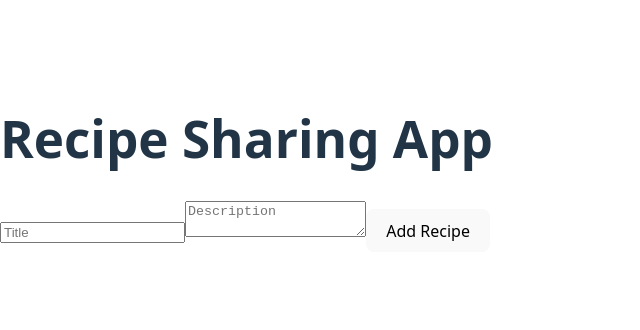
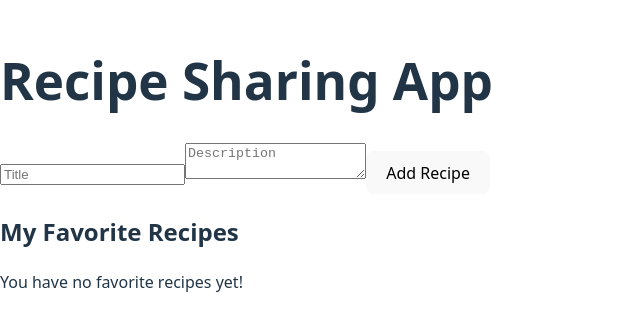
Before and after one commit to Oumaima-97/alx-fe-reactjs, a React (Vite) app in the folder recipe-sharing-app/: page /favorites in a window 1280 px wide. Shown: the part 236-566 px from the top of the page, without its empty margins (0-640 px from the left). Built offline with nearby package versions, Linux system fonts and the light colour scheme.

Commit message:
Implemented favorites and recommendations features

```diff
--- a/recipe-sharing-app/src/App.jsx
+++ b/recipe-sharing-app/src/App.jsx
@@ -1,45 +1,11 @@
-/*import { useState } from 'react'
-import reactLogo from './assets/react.svg'
-import viteLogo from '/vite.svg'
-import './App.css'
-
-function App() {
-  const [count, setCount] = useState(0)
-
-  return (
-    <>
-      <div>
-        <a href="https://vite.dev" target="_blank">
-          <img src={viteLogo} className="logo" alt="Vite logo" />
-        </a>
-        <a href="https://react.dev" target="_blank">
-          <img src={reactLogo} className="logo react" alt="React logo" />
-        </a>
-      </div>
-      <h1>Vite + React</h1>
-      <div className="card">
-        <button onClick={() => setCount((count) => count + 1)}>
-          count is {count}
-        </button>
-        <p>
-          Edit <code>src/App.jsx</code> and save to test HMR
-        </p>
-      </div>
-      <p className="read-the-docs">
-        Click on the Vite and React logos to learn more
-      </p>
-    </>
-  )
-}
-
-export default App*/
-
 // src/App.jsx
 import { BrowserRouter as Router, Route, Routes } from 'react-router-dom';
 import RecipeList from './components/RecipeList';
 import AddRecipeForm from './components/AddRecipeForm';
 import RecipeDetails from './components/RecipeDetails';
 import EditRecipeForm from './components/EditRecipeForm';
+import FavoritesList from './components/FavoritesList';
+import RecommendationsList from './components/RecommendationsList';
 
 function App() {
   return (
@@ -51,6 +17,8 @@ function App() {
           <Route path="/" element={<RecipeList />} />
           <Route path="/recipe/:recipeId" element={<RecipeDetails />} />
           <Route path="/edit/:recipeId" element={<EditRecipeForm />} />
+          <Route path="/favorites" element={<FavoritesList />} />
+          <Route path="/recommendations" element={<RecommendationsList />} />
         </Routes>
       </div>
     </Router>
--- /dev/null
+++ b/recipe-sharing-app/src/components/FavoritesList.jsx
@@ -0,0 +1,29 @@
+// src/components/FavoritesList.jsx
+import { useRecipeStore } from './recipeStore';
+
+const FavoritesList = () => {
+  // Fetch favorite recipe IDs and recipes from the store
+  const favorites = useRecipeStore(state => state.favorites);
+  const recipes = useRecipeStore(state => state.recipes);
+
+  // Filter recipes that are in the favorites list
+  const favoriteRecipes = recipes.filter(recipe => favorites.includes(recipe.id));
+
+  return (
+    <div>
+      <h2>My Favorite Recipes</h2>
+      {favoriteRecipes.length === 0 ? (
+        <p>You have no favorite recipes yet!</p>
+      ) : (
+        favoriteRecipes.map(recipe => (
+          <div key={recipe.id}>
+            <h3>{recipe.title}</h3>
+            <p>{recipe.description}</p>
+          </div>
+        ))
+      )}
+    </div>
+  );
+};
+
+export default FavoritesList;
--- a/recipe-sharing-app/src/components/RecipeList.jsx
+++ b/recipe-sharing-app/src/components/RecipeList.jsx
@@ -1,10 +1,21 @@
-// src/components/RecipeList.jsx
 import { useRecipeStore } from './recipeStore';
 import { Link } from 'react-router-dom';
 
 const RecipeList = () => {
   // Get filtered recipes from Zustand store
   const recipes = useRecipeStore(state => state.filteredRecipes);
+  const addFavorite = useRecipeStore(state => state.addFavorite);
+  const removeFavorite = useRecipeStore(state => state.removeFavorite);
+  const favorites = useRecipeStore(state => state.favorites);
+
+  // Function to toggle favorite status
+  const handleFavoriteClick = (recipeId) => {
+    if (favorites.includes(recipeId)) {
+      removeFavorite(recipeId); // Remove from favorites if already favorited
+    } else {
+      addFavorite(recipeId); // Add to favorites if not favorited
+    }
+  };
 
   return (
     <div>
@@ -14,9 +25,12 @@ const RecipeList = () => {
         recipes.map(recipe => (
           <div key={recipe.id}>
             <h3>
-              <Link to={`/details/${recipe.id}`}>{recipe.title}</Link>
+              <Link to={`/recipe/${recipe.id}`}>{recipe.title}</Link>
             </h3>
             <p>{recipe.description}</p>
+            <button onClick={() => handleFavoriteClick(recipe.id)}>
+              {favorites.includes(recipe.id) ? 'Unfavorite' : 'Favorite'}
+            </button>
             <Link to={`/edit/${recipe.id}`}>Edit</Link>
           </div>
         ))
--- /dev/null
+++ b/recipe-sharing-app/src/components/RecommendationsList.jsx
@@ -0,0 +1,35 @@
+// src/components/RecommendationsList.jsx
+import { useRecipeStore } from './recipeStore';
+
+const RecommendationsList = () => {
+  // Fetch user favorites and all recipes from the store
+  const favorites = useRecipeStore(state => state.favorites);
+  const recipes = useRecipeStore(state => state.recipes);
+  const generateRecommendations = useRecipeStore(state => state.generateRecommendations);
+
+  // Generate recommendations based on user favorites
+  const recommendedRecipes = useRecipeStore(state => state.recommendations);
+
+  // If no favorites, generate random recommendations
+  if (favorites.length === 0 && recipes.length > 0) {
+    generateRecommendations();  // Generate random recommendations
+  }
+
+  return (
+    <div>
+      <h2>Recommended Recipes</h2>
+      {recommendedRecipes.length === 0 ? (
+        <p>No recommendations available at the moment.</p>
+      ) : (
+        recommendedRecipes.map(recipe => (
+          <div key={recipe.id}>
+            <h3>{recipe.title}</h3>
+            <p>{recipe.description}</p>
+          </div>
+        ))
+      )}
+    </div>
+  );
+};
+
+export default RecommendationsList;
--- a/recipe-sharing-app/src/components/recipeStore.js
+++ b/recipe-sharing-app/src/components/recipeStore.js
@@ -3,17 +3,23 @@ import { create } from 'zustand';
 
 const useRecipeStore = create(set => ({
   recipes: [], // List of recipes
+  favorites: [], // List of favorite recipe IDs
+  recommendations: [], // Recommended recipes based on favorites
+
+  // Add a recipe to the list
   addRecipe: (newRecipe) => set(state => ({ recipes: [...state.recipes, newRecipe] })),
+
+  // Set the recipes list
   setRecipes: (recipes) => set({ recipes }),
 
-  // New action to update a recipe
+  // Update a recipe in the list
   updateRecipe: (updatedRecipe) => set(state => ({
     recipes: state.recipes.map(recipe =>
       recipe.id === updatedRecipe.id ? updatedRecipe : recipe
     ),
   })),
 
-  // New action to delete a recipe
+  // Delete a recipe
   deleteRecipe: (recipeId) => set(state => ({
     recipes: state.recipes.filter(recipe => recipe.id !== recipeId),
   })),
@@ -31,6 +37,25 @@ const useRecipeStore = create(set => ({
       )
     ),
   })),
+
+  // Add a recipe to favorites
+  addFavorite: (recipeId) => set(state => ({
+    favorites: [...state.favorites, recipeId]
+  })),
+
+  // Remove a recipe from favorites
+  removeFavorite: (recipeId) => set(state => ({
+    favorites: state.favorites.filter(id => id !== recipeId)
+  })),
+
+  // Generate recommendations based on favorites
+  generateRecommendations: () => set(state => {
+    const recommended = state.recipes.filter(recipe =>
+      state.favorites.includes(recipe.id) && Math.random() > 0.5
+    );
+    return { recommendations: recommended };
+  }),
+
 }));
 
 export { useRecipeStore };
```
